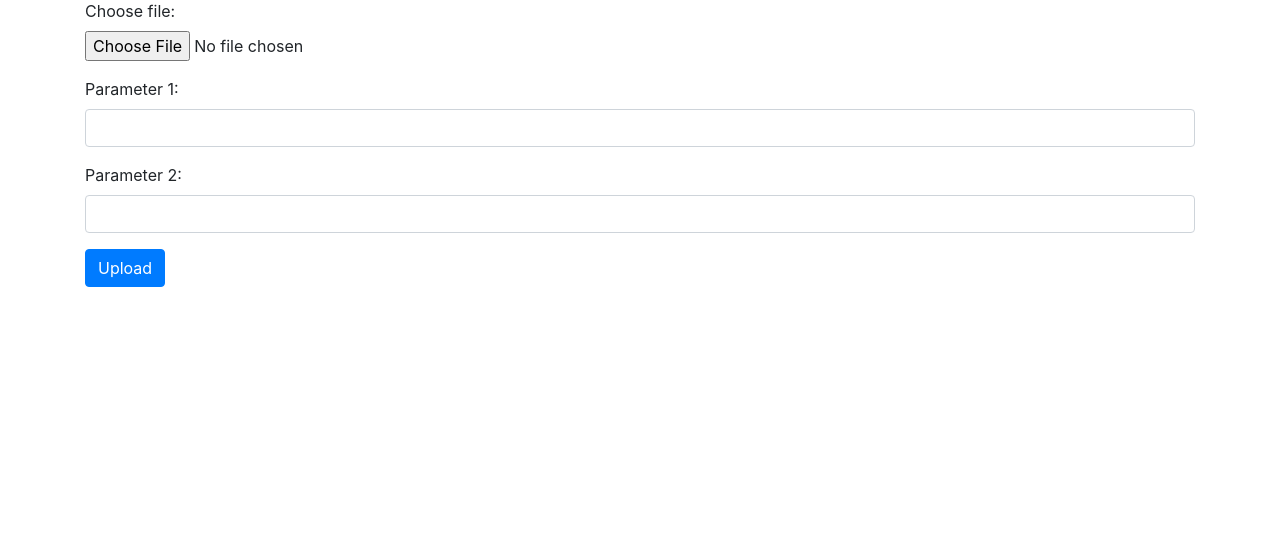
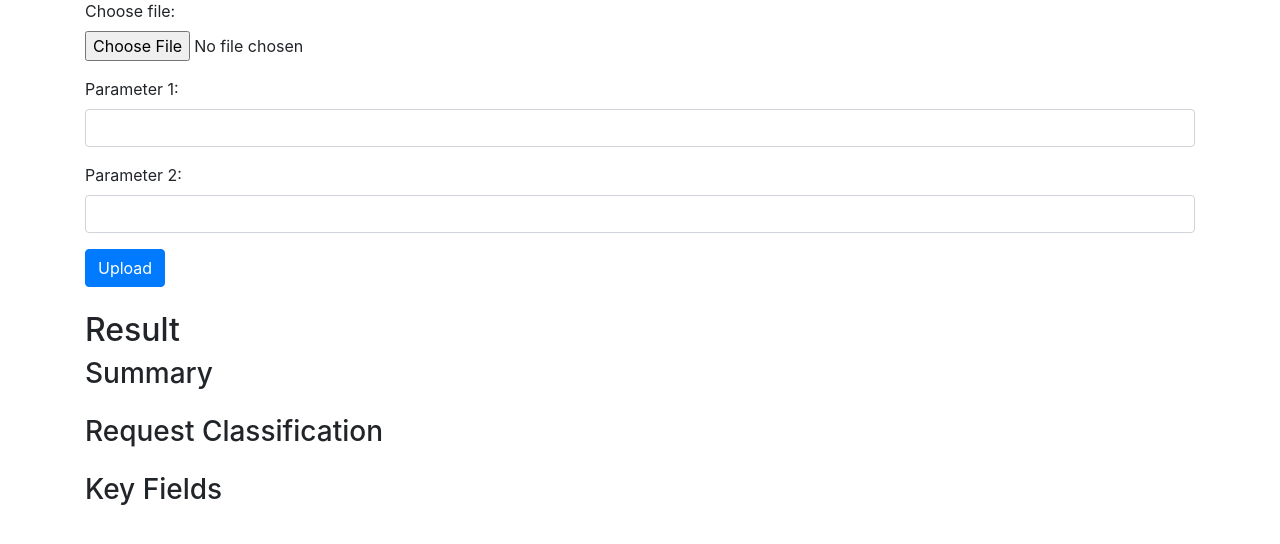
Before and after one commit to rdurgesh/gaied-gen-ai-coders, a Flask app: page / in a window 1280 px wide. Shown: the part 153-697 px from the top of the page. Run offline with Flask 3, Linux system fonts and the light colour scheme; some libraries are stand-ins or nearby versions.

Commit message:
Updated display

````diff
--- a/code/GenAIEmailProcessingApp/app.py
+++ b/code/GenAIEmailProcessingApp/app.py
@@ -1,6 +1,7 @@
 from flask import Flask, render_template, request, jsonify
 from util.email_classification import summarize_eml_file
 from flask_bootstrap import Bootstrap
+import json
 
 app = Flask(__name__)
 Bootstrap(app)
@@ -18,14 +19,17 @@ def process_email():
         # Process the file and parameters here
         if file:
             summary = summarize_eml_file(file)
+            summary = summary.replace("```json", "").replace("```", "")  # Remove JSON formatting
+            print(summary)
         else:
             summary = None
+
         response = {
             "message": "File uploaded and parameters received",
             "file_name": file.filename if file else None,
             "param1": param1,
             "param2": param2,
-            "summary": summary
+            "summary": json.loads(summary)  # Convert summary to JSON object
         }
         return jsonify(response)
     return render_template("upload.html")
--- a/code/GenAIEmailProcessingApp/templates/index.html
+++ b/code/GenAIEmailProcessingApp/templates/index.html
@@ -10,7 +10,7 @@
     <div class="container">
         <h1 class="mt-5">Welcome to the Index Page</h1>
         <p>This is a template for the index page.</p>
-        <form action="/process_email" method="post" enctype="multipart/form-data" class="mt-4">
+        <form id="uploadForm" class="mt-4">
             <div class="form-group">
                 <label for="file">Choose file:</label>
                 <input type="file" id="file" name="file" class="form-control-file">
@@ -25,7 +25,64 @@
             </div>
             <button type="submit" class="btn btn-primary">Upload</button>
         </form>
+        <div id="result" class="mt-4">
+            <h2>Result</h2>
+            <h3>Summary</h3>
+            <pre id="summary"></pre>
+            <h3>Request Classification</h3>
+            <pre id="requestClassification"></pre>
+            <h3>Key Fields</h3>
+            <pre id="keyFields"></pre>
+        </div>
     </div>
     {{ bootstrap.load_js() }}
+    <script>
+        document.getElementById('uploadForm').addEventListener('submit', function(event) {
+            event.preventDefault();
+            var formData = new FormData(this);
+            fetch('/process_email', {
+                method: 'POST',
+                body: formData
+            }).then(response => response.json())
+              .then(data => {
+                  console.log(data);
+
+                  // Display all fields in summary JSON
+                  let summaryContainer = document.getElementById('summary');
+                  summaryContainer.innerHTML = '';
+
+                  // Display summary text
+                  let summaryText = document.createElement('p');
+                  summaryText.textContent = data.summary.summary;
+                  summaryContainer.appendChild(summaryText);
+
+                  // Display all fields in keyFields JSON
+                  let keyFieldsContainer = document.getElementById('keyFields');
+                  keyFieldsContainer.innerHTML = '';
+                  for (let key in data.summary.keyFields) {
+                      if (data.summary.keyFields.hasOwnProperty(key)) {
+                          let p = document.createElement('p');
+                          p.textContent = `${key}: ${data.summary.keyFields[key]}`;
+                          keyFieldsContainer.appendChild(p);
+                      }
+                  }
+
+
+
+                  // Display all fields in requestClassification JSON
+                  let requestClassificationContainer = document.getElementById('requestClassification');
+                  requestClassificationContainer.innerHTML = '';
+                  for (let key in data.summary.requestClassification) {
+                      if (data.summary.requestClassification.hasOwnProperty(key)) {
+                          let p = document.createElement('p');
+                          p.textContent = `${key}: ${data.summary.requestClassification[key]}`;
+                          requestClassificationContainer.appendChild(p);
+                      }
+                  }
+              }).catch(error => {
+                  console.error('Error:', error);
+              });
+        });
+    </script>
 </body>
 </html>
--- a/code/GenAIEmailProcessingApp/util/email_classification.py
+++ b/code/GenAIEmailProcessingApp/util/email_classification.py
@@ -21,7 +21,7 @@ def summarize_eml_file(uploaded_file):
     print("GenAI client initialized.")
     response = client.models.generate_content(
         model="gemini-2.0-flash",
-        contents=f"summarize, classify based on the following request types {request_types} & its confidence score, extract key fields & return it in json format : {content}"
+        contents=f"summarize, classify based on the following request types {request_types} as 'requestClassification' & its confidence score, extract key fields & return it in json format : {content}"
     )
     print("Received response from GenAI.")
     return response.text
````
Also changed, not shown: 1 other file.
